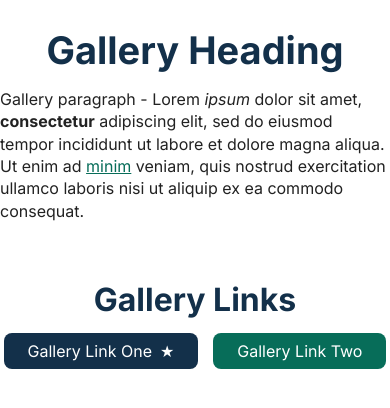
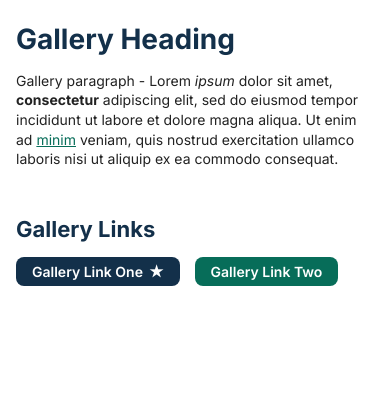
Before and after one commit to Michaellinaresxk/SmartRecruiters-Test, a website with bundled scripts: page index.html in a window 390 px wide. Built offline with nearby package versions, Linux system fonts and the light colour scheme.

Commit message:
feat: add mobile-first responsive layout with clamp typography and breakpoints.

```diff
--- a/src/scss/_button.scss
+++ b/src/scss/_button.scss
@@ -1,16 +1,24 @@
 @use 'variables' as *;
 
 .button {
-  font-family: $font-primary;
   display: inline-flex;
   align-items: center;
-  gap: 8px;
-  padding: 8px 24px;
+  gap: 6px;
+  padding: 6px 16px;
+  font-family: $font-primary;
+  font-size: 14px;
+  font-weight: 600;
   text-decoration: none;
   border-radius: 8px;
   border: none;
   cursor: pointer;
   transition: background-color 0.3s, color 0.3s;
+
+  @media (min-width: $breakpoint-md) {
+    gap: 8px;
+    padding: 8px 24px;
+    font-size: 16px;
+  }
 
   &--primary {
     background-color: $primary;
--- a/src/scss/_layout.scss
+++ b/src/scss/_layout.scss
@@ -1,13 +1,22 @@
+@use 'variables' as *;
+
 .section {
   display: grid;
   place-items: center;
-  padding: 30px 0;
+  padding: 24px 16px;
+
+  @media (min-width: $breakpoint-md) {
+    padding: 40px 16px;
+  }
 
   &__content {
     max-width: 720px;
     width: 100%;
     display: grid;
     gap: 16px;
-    justify-items: center;
+
+    @media (min-width: $breakpoint-md) {
+      justify-items: center;
+    }
   }
 }
--- a/src/scss/_typography.scss
+++ b/src/scss/_typography.scss
@@ -6,15 +6,15 @@
   line-height: 1.1;
   color: $primary;
 
-  &--h1 { font-size: 38px; }
-  &--h2 { font-size: 38px; }
-  &--h3 { font-size: 32px; }
+  &--h1 { font-size: clamp(28px, 5vw, 48px); }
+  &--h2 { font-size: clamp(26px, 4.5vw, 38px); }
+  &--h3 { font-size: clamp(22px, 4vw, 32px); }
 }
 
 .paragraph {
   font-family: $font-primary;
   font-weight: 400;
-  font-size: 16px;
+  font-size: clamp(14px, 2.5vw, 16px);
   line-height: 1.4;
   color: $content;
 
--- a/src/scss/_variables.scss
+++ b/src/scss/_variables.scss
@@ -10,3 +10,6 @@ $black: #000000;
 $white: #FFFFFF;
 $content: #222222;
 $danger: #FF4C4C;
+
+// Breakpoints
+$breakpoint-md: 768px;
```
